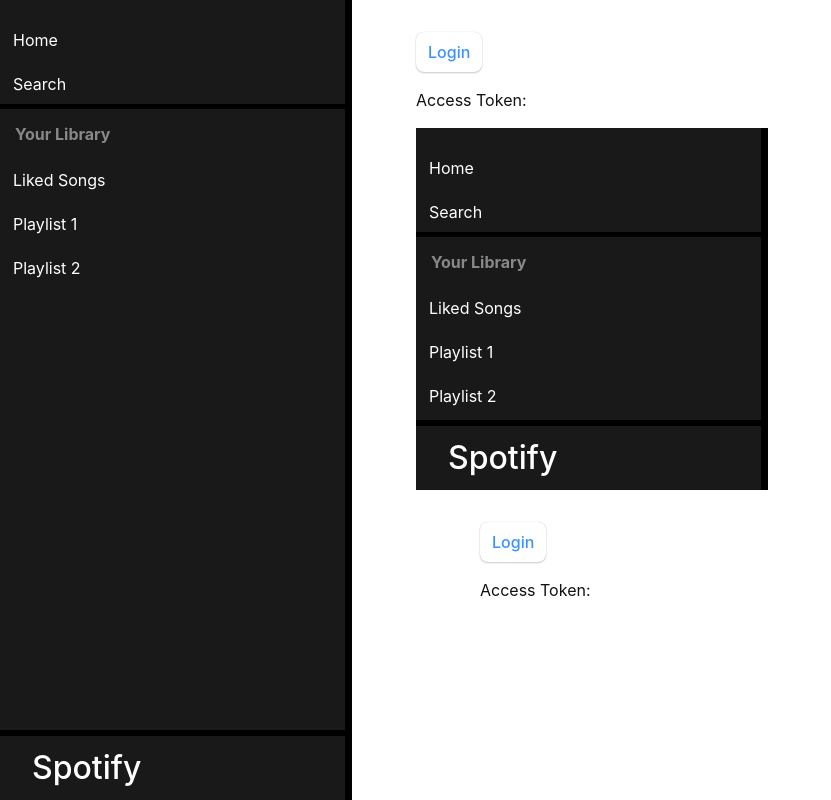
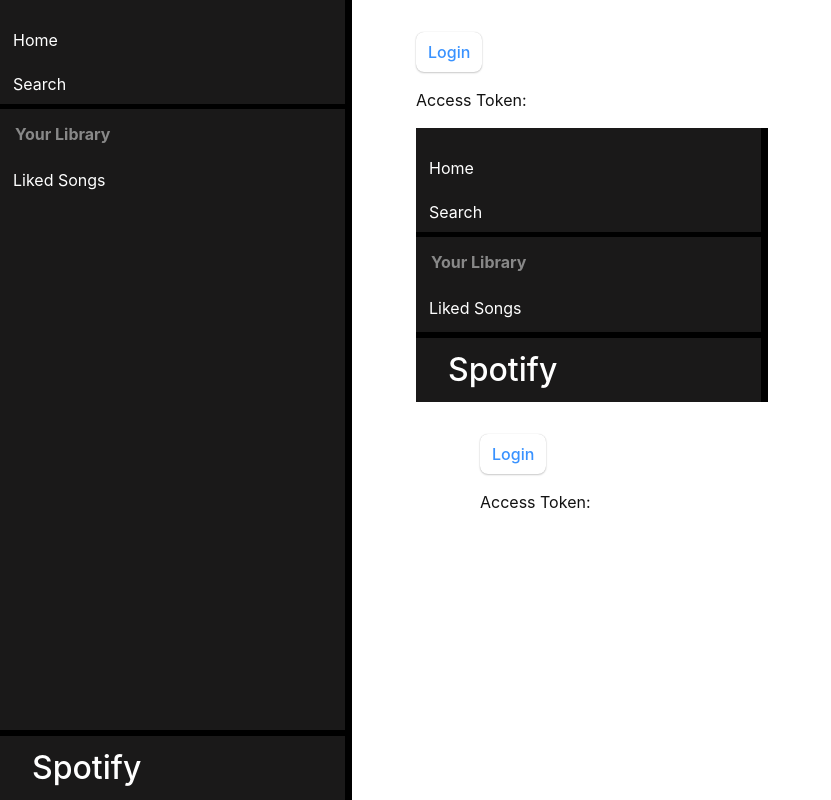
Before and after one commit to vworo/Beat-Box, a React (Vite) app: page /app in a window 1280 px wide. Shown: the whole page, without its empty margins (0-831 px from the left). Built offline with nearby package versions, Linux system fonts and the light colour scheme.

Commit message:
Get current user playlist

```diff
--- a/src/App.jsx
+++ b/src/App.jsx
@@ -2,6 +2,7 @@
 import NavigationSidebar from "./components/NavigationSidebar";
 import { Outlet, Link } from "react-router-dom";
 import React from "react";
+import axios from 'axios';
 
 
 // Spotify OAuth URLs/redirects
@@ -19,10 +20,27 @@
   // Create usestate to keep track of token across all components within App, use token in subsequent calls
   const [accessToken, setAccessToken] = useState(null);
 
+  const [displayPlaylists, setDisplayPlaylists] = useState([]);
+
   // Changes current URL the server_url where user will login to Spotify
   const authorize = () => {
     window.location.href = server_url;
   };
+
+  const getPlaylist = (token) => {
+    axios.get('https://api.spotify.com/v1/me/playlists',
+    {
+      headers: { Authorization: `Bearer ${token}` }
+    })
+    .then((response) => {
+      // set displayPLaylists to response items
+      setDisplayPlaylists(response.data.items);
+      console.log(displayPlaylists)
+    })
+  };
+
+
+
 
   // Add this effect to extract the token from the URL after the user is redirected back to the app
   useEffect(() => {
@@ -30,13 +48,13 @@
     const token = params.get('access_token');
     if (token) {
       setAccessToken(token);
+      getPlaylist(token);
     }
   }, []);
 
   return (
     <React.Fragment>
-      <NavigationSidebar />
-
+      <NavigationSidebar playlists={ displayPlaylists } />
       <div id="detail">
         <div className="top-navbar">
           <button onClick={ authorize }>Login</button>
@@ -45,7 +63,6 @@
         <Outlet />
       </div>
     </React.Fragment>
-
   )
 }
 
--- a/src/components/NavigationSidebar.jsx
+++ b/src/components/NavigationSidebar.jsx
@@ -1,7 +1,14 @@
 import React from "react";
 import { Outlet, Link } from "react-router-dom";
+import { useEffect } from "react";
 
-export default function NavigationSidebar() {
+export default function NavigationSidebar(props) {
+  useEffect(() => {
+    console.log('props', props);
+  })
+
+  const listItems = props.playlists.map((playlist, i) => <li key={i}>{playlist.name}</li>)
+
   return (
     <div id="sidebar">
       <h1>Spotify</h1>
@@ -17,12 +24,10 @@
           <li>
             <Link to={'/app'}>Liked Songs</Link>
           </li>
-          <li>
-            <Link to={'/home'}>Playlist 1</Link>
-          </li>
-          <li>
-            <Link to={'/home'}>Playlist 2</Link>
-          </li>
+        </ul>
+
+        <ul>
+            {listItems}
         </ul>
       </nav>
     </div>
```
Also changed, not shown: src/components/NewPlaylist.jsx (line endings or trailing spaces).
